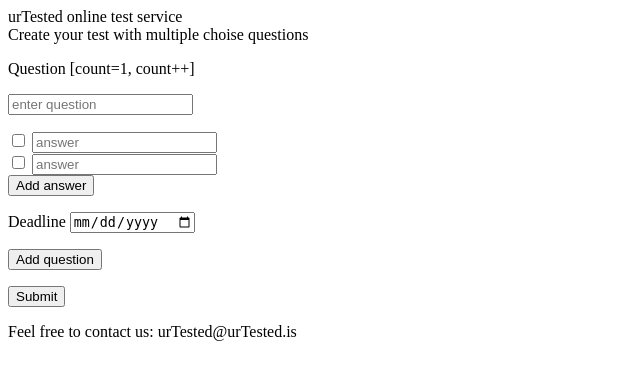
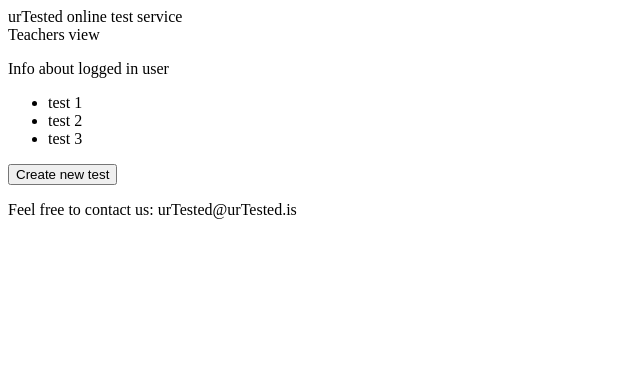
Before and after one commit to WepoRama/urTested, a Django app: page / in a window 1280 px wide. Shown: the top 380 px of the page, without its empty margins (0-640 px from the left). Run offline with Django 3.2, Linux system fonts and the light colour scheme.

Commit message:
TeacherView

```diff
--- a/pythonTestCenter/pythonTestCenter/helloWorld/Templates/createTest.html
+++ b/pythonTestCenter/pythonTestCenter/helloWorld/Templates/createTest.html
@@ -1,7 +1,7 @@
 {% extends 'base.html'%}
 
 {% block header %} <header> Create your test with multiple choise questions </header> {% endblock %}
-{% block testTitle %} <input id="testName" placeholder="enter test name" autofocus required/>{% endblock %}
+{% block title %} <input id="testName" placeholder="enter test name" autofocus required/>{% endblock %}
 {% block form %}
 
     <form>
--- /dev/null
+++ b/pythonTestCenter/pythonTestCenter/helloWorld/Templates/teacherView.html
@@ -0,0 +1,19 @@
+{% extends 'base.html'%}
+
+{% block header %} <header> Teachers view </header> {% endblock %}
+{% block title %} <p> Info about logged in user </p>{% endblock %}
+{% block form %}
+
+    <form>
+        <ul id="listTests">
+            <li> test 1 </li>
+            <li> test 2 </li>
+            <li> test 3 </li>
+        </ul>
+
+    </form>
+        <p>
+            <button> Create new test </button> <!-- Link to createTest view -->
+        </p>
+
+{% endblock %}
--- a/pythonTestCenter/pythonTestCenter/helloWorld/views.py
+++ b/pythonTestCenter/pythonTestCenter/helloWorld/views.py
@@ -4,6 +4,6 @@
 from django.template.loader import render_to_string
 def home(request):
     return HttpResponse(render_to_string(
-                                        'createTest.html',
-                                        #{'content': 'Hello urTest'}
+                                        'teacherView.html',
+                                        {'content': 'Welkome to urTested'}
                                         ))
```
Also changed, not shown: pythonTestCenter/pythonTestCenter/helloWorld/Templates/index.html (+8 -1 lines), 2 other files.
